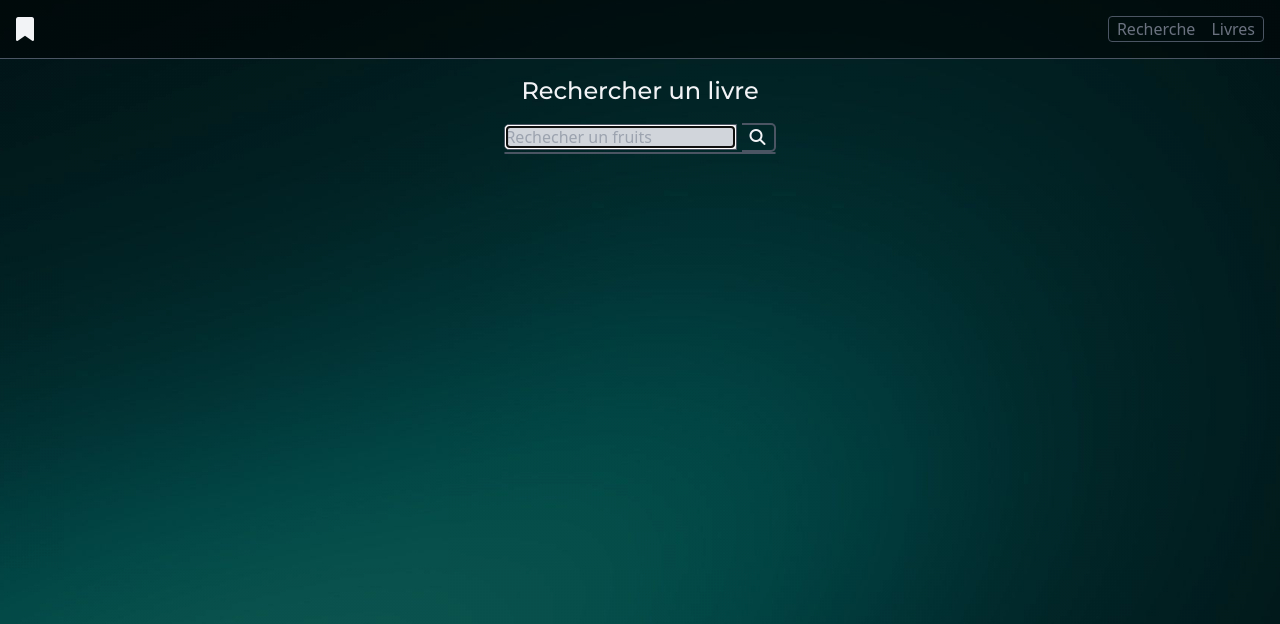
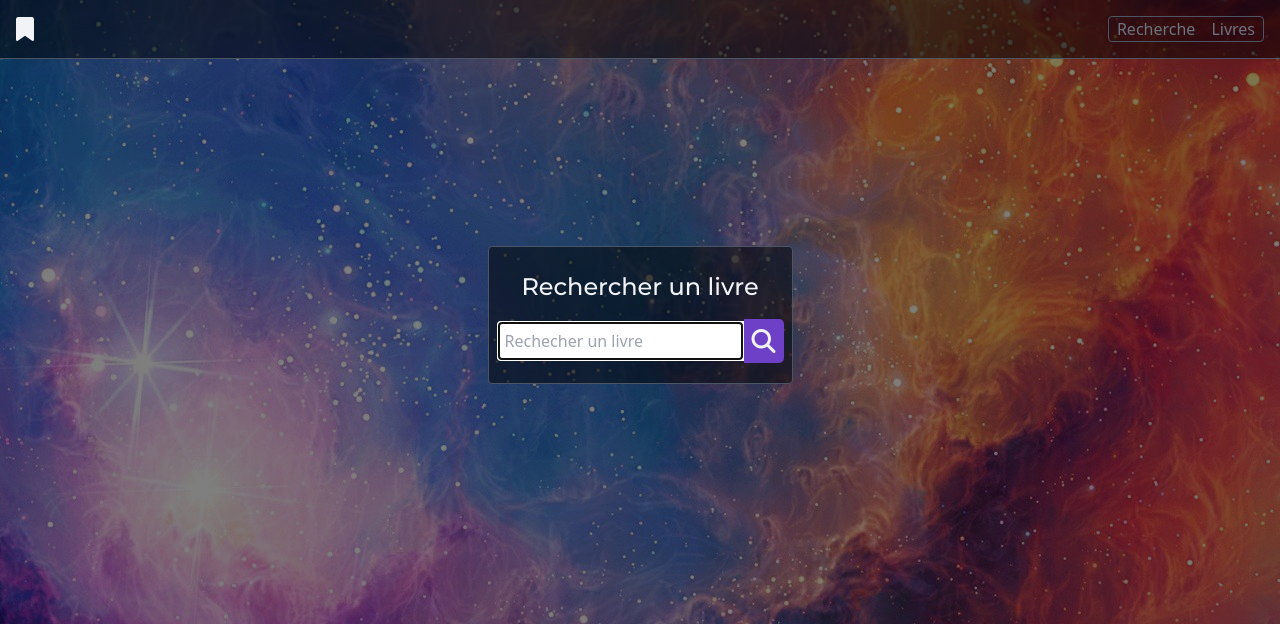
Before and after one commit to jules-jean-louis1/Autocompletion, a PHP site: page / in a window 1280 px wide. Shown: the top 624 px of the page. Run offline with PHP 8.4, Linux system fonts and the light colour scheme; some libraries are stand-ins or nearby versions.

Commit message:
amelioration du design

```diff
--- a/index.php
+++ b/index.php
@@ -23,7 +23,7 @@ include 'process.php';
             <a href="index.php">
                 <i class="fa-solid fa-bookmark fa-xl"></i>
                 <span class="hidden mb:block">
-                 BookStore
+                 BooKS
                 </span>
             </a>
         </div>
@@ -42,23 +42,26 @@ include 'process.php';
     <main>
         <article class="mx-4">
             <section class="flex flex-col items-center">
+                <div id="warpperForm" class=" flex flex-col items-center mt-[15%] border-[1px] rounded border-gray-600 p-2">
                     <div id="containerSearch" class="my-4">
                         <h2 id="titreSectionSearch">
                             <span class="text-2xl font-medium">Rechercher un livre</span>
                         </h2>
                     </div>
                     <div id="search">
-                    <form action="search.php" method="get" id="searchForm" class="flex flex-row items-center">
+                        <form action="search.php" method="get" id="searchForm" class="flex flex-row items-center pb-3">
                             <div id="form-field">
-                            <input type="search" name="search" id="searchInput" placeholder="Rechecher un fruits" autofocus autocomplete="off" required
-                                   class="border-[1px] border-gray-600 rounded-l-[5px] bg-gray-300 text-black"
-                            >
-                            <button type="submit" class="border-r-[2px] border-y-[2px] border-gray-600 rounded-r-[5px] px-2 py-[0.4px]">
-                                <i class="fa-solid fa-magnifying-glass"></i>
+                                <div class="flex flex-row items-center">
+                                    <input type="search" name="search" id="searchInput" placeholder="Rechecher un livre" autofocus autocomplete="off" required
+                                           class="rounded-l-[5px] bg-white text-black p-2">
+                                    <button type="submit" class="rounded-r-[5px] p-2 py-[10px] bg-[#6E3FC7] hover:bg-violet-900">
+                                        <i class="fa-solid fa-magnifying-glass fa-xl"></i>
                                     </button>
-                            <div id="results" class="border-[1px] border-gray-600 rounded"></div>
+                                </div>
+                                <div id="results" class="rounded"></div>
                             </div>
                         </form>
+                    </div>
                 </div>
             </section>
         </article>
--- a/process.php
+++ b/process.php
@@ -1,5 +1,6 @@
 <?php
 require "connexion/bddConnect.php";
+// requete pour récupérer les données lorsque l'utilisateur tape dans l'input
 
 if (isset($_GET['query'])) {
     $query = $pdo->query("SELECT * FROM livre WHERE book LIKE '{$_GET['query']}%' LIMIT 0, 10");
--- a/style/main.css
+++ b/style/main.css
@@ -6,8 +6,11 @@
     box-sizing: border-box;
 }
 body {
-    background: url("../images/desktop-1920x1080.jpg") no-repeat center center fixed;
+    background: url("../images/BVToZW-2116921599.jpg") no-repeat center center fixed;
+    background-blend-mode: multiply;
+    background-color: rgba(0, 0, 0, 0.5);
 }
+
 header {
     background-color: rgba(0,0,0,.5);
 }
@@ -28,6 +31,24 @@ main {
     color: #f2f3f6;
     font-family: 'Montserrat', sans-serif;
 }
+#warpperForm {
+    background-color: rgba(0,0,0,.5);
+}
+#results {
+    background-color: rgba(0,0,0,.5);
+}
+#results:hover {
+    background-color: rgba(0,0,0,.7);
+}
+.result {
+    padding-top: 3px;
+    padding-bottom: 3px;
+    padding-left: 3px;
+    border: 1px solid rgb(71 85 105);
+}
+.result:hover {
+    background-color: #6E3FC7;
+}
 /****##### L I V R E #####****/
 #containerLivre{
     background-color: rgba(0,0,0,.5);
```
Also changed, not shown: images/BVToZW-2116921599.jpg (added). Lines whose indentation alone changed are shown as unchanged.
